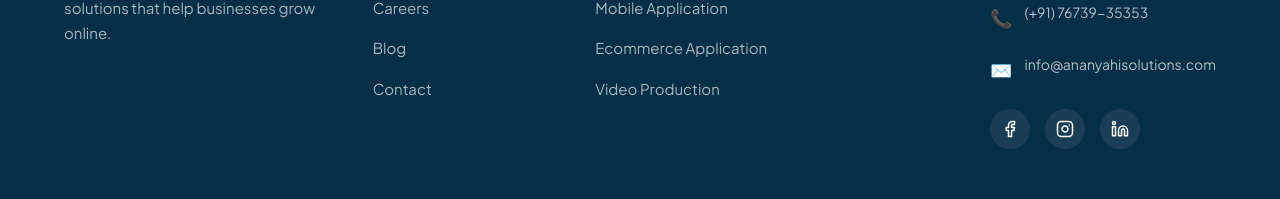
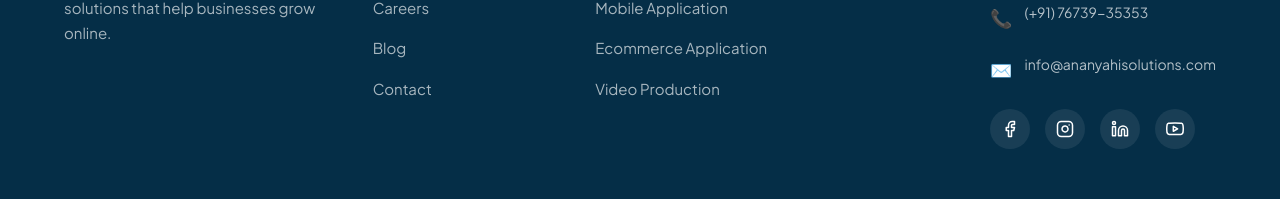
Before and after one commit to Vedabhavishya/AnanyaHiSolutions, a Next.js app: page /blog in a window 1280 px wide. Shown: the part 1291-1490 px from the top of the page. Built offline with nearby package versions, Linux system fonts and the light colour scheme.

Commit message:
feat: add YouTube social link placeholder to footer and contact pages

```diff
--- a/src/app/components/GlobalFooter.js
+++ b/src/app/components/GlobalFooter.js
@@ -95,6 +95,12 @@ export default function GlobalFooter() {
                   <circle cx="4" cy="4" r="2" />
                 </svg>
               </a>
+              <a href="#" target="_blank" rel="noopener noreferrer" className="footer-social-link" aria-label="YouTube">
+                <svg width="18" height="18" viewBox="0 0 24 24" fill="none" stroke="currentColor" strokeWidth="2" strokeLinecap="round" strokeLinejoin="round">
+                  <path d="M22.54 6.42a2.78 2.78 0 0 0-1.95-1.96C18.88 4 12 4 12 4s-6.88 0-8.59.46a2.78 2.78 0 0 0-1.95 1.96A29 29 0 0 0 1 11.75a29 29 0 0 0 .46 5.33A2.78 2.78 0 0 0 3.4 19c1.72.46 8.6.46 8.6.46s6.88 0 8.59-.46a2.78 2.78 0 0 0 1.95-1.96 29 29 0 0 0 .46-5.33 29 29 0 0 0-.46-5.33z" />
+                  <polygon points="9.75 15.02 15.5 11.75 9.75 8.48 9.75 15.02" />
+                </svg>
+              </a>
             </div>
           </div>
         </div>
--- a/src/app/contact/page.js
+++ b/src/app/contact/page.js
@@ -378,6 +378,12 @@ export default function ContactPage() {
                 <circle cx="4" cy="4" r="2" />
               </svg>
             </a>
+            {/* YouTube */}
+            <a href="#" target="_blank" rel="noopener noreferrer" className="sc-icon-link" aria-label="YouTube">
+              <svg width="28" height="28" viewBox="0 0 24 24" fill="currentColor">
+                <path d="M23.498 6.163c-.272-.98-1.04-1.748-2.02-2.02C19.716 3.75 12 3.75 12 3.75s-7.718 0-9.478.393c-.98.272-1.748 1.04-2.02 2.02C.1 7.925.1 12 .1 12s0 4.075.393 5.837c.272.98 1.04 1.748 2.02 2.02C4.282 20.25 12 20.25 12 20.25s7.716 0 9.478-.393c.98-.272 1.748-1.04 2.02-2.02.393-1.762.393-5.837.393-5.837s0-4.075-.393-5.837zm-14.73 9.077V8.76l6.4 3.74-6.4 3.74z" />
+              </svg>
+            </a>
           </div>
         </div>
       </section>
```
